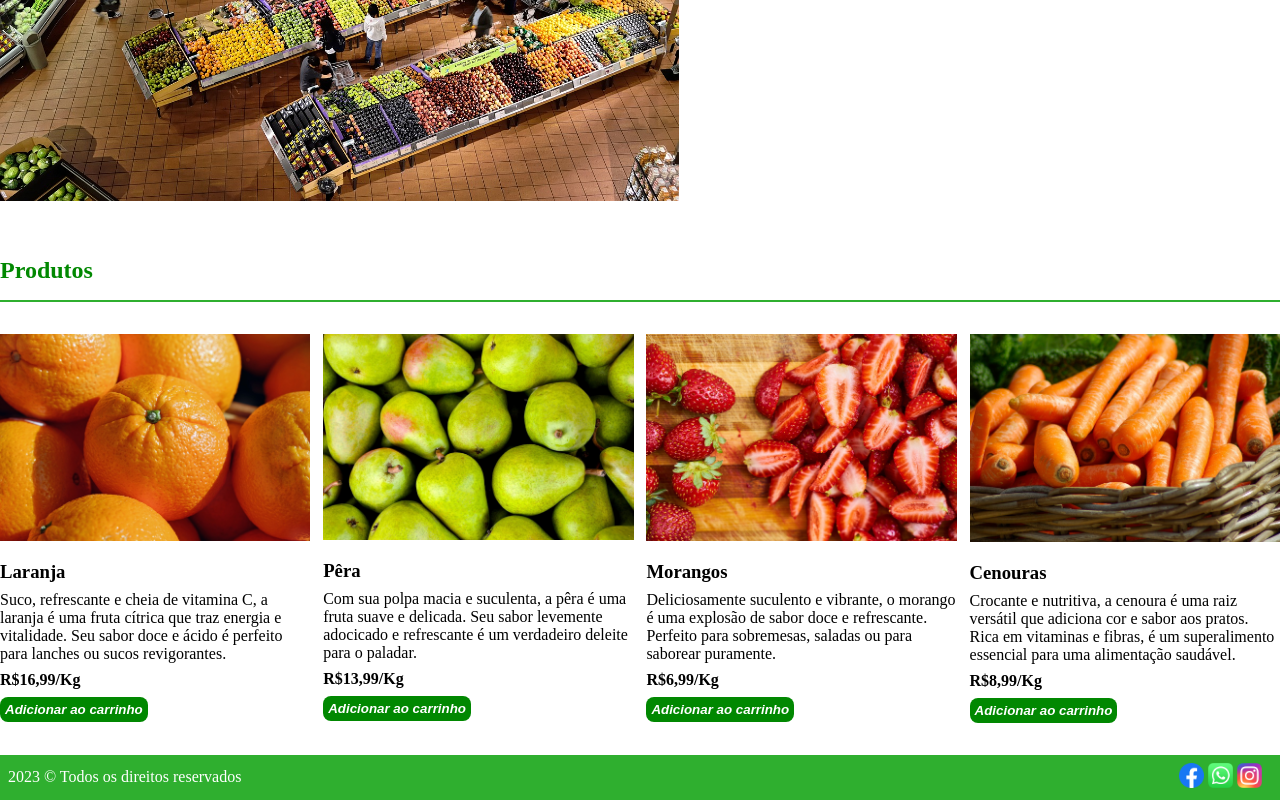
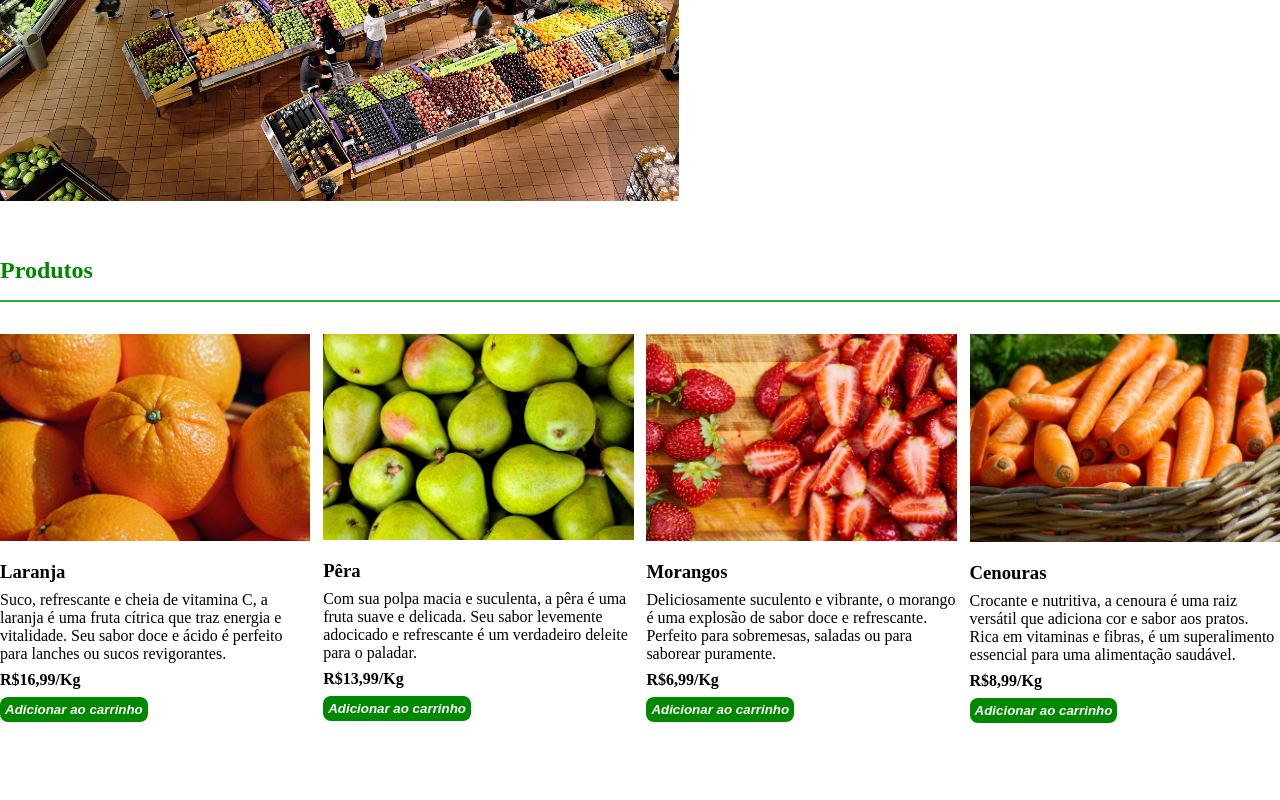
Before and after one commit to iangta10/CSS_responsivo, a plain HTML site: page index.html in a window 1280 px wide. Shown: the part 374-1174 px from the top of the page. After the commit the page ends 1097 px from the top, so only its background shows below. Drawn offline with Linux system fonts and the light colour scheme.

Commit message:
"Remoção do footer"

```diff
--- a/index.html
+++ b/index.html
@@ -83,13 +83,6 @@
         </section>
             </div>
     </div>
-    <footer>
-        2023 &copy;  Todos os direitos reservados
-        <div class="social-links">
-            <img src="./images/Facebook.png" alt="">
-            <img src="./images/whatsapp.png" alt="">
-            <img src="./images/instagram.jpg" alt="">
-        </div>
-    </footer>
+
 </body>
 </html>
--- a/main.css
+++ b/main.css
@@ -88,16 +88,6 @@ header li a{
     font-style: italic;
     padding: 5px;
     border-radius: 8px;
-}
-
-footer{
-    display: flex;
-    margin-top: 32px;
-    padding: 8px;
-    background-color: rgba(3, 158, 3, 0.822);
-    color: white;
-    align-items: center;
-    justify-content: space-between;
 }
 
 .social-links{
@@ -213,7 +203,4 @@ footer{
         font-size: 16px;
     }
 
-    footer{
-        margin-top: 0;
-    }
 }
```
